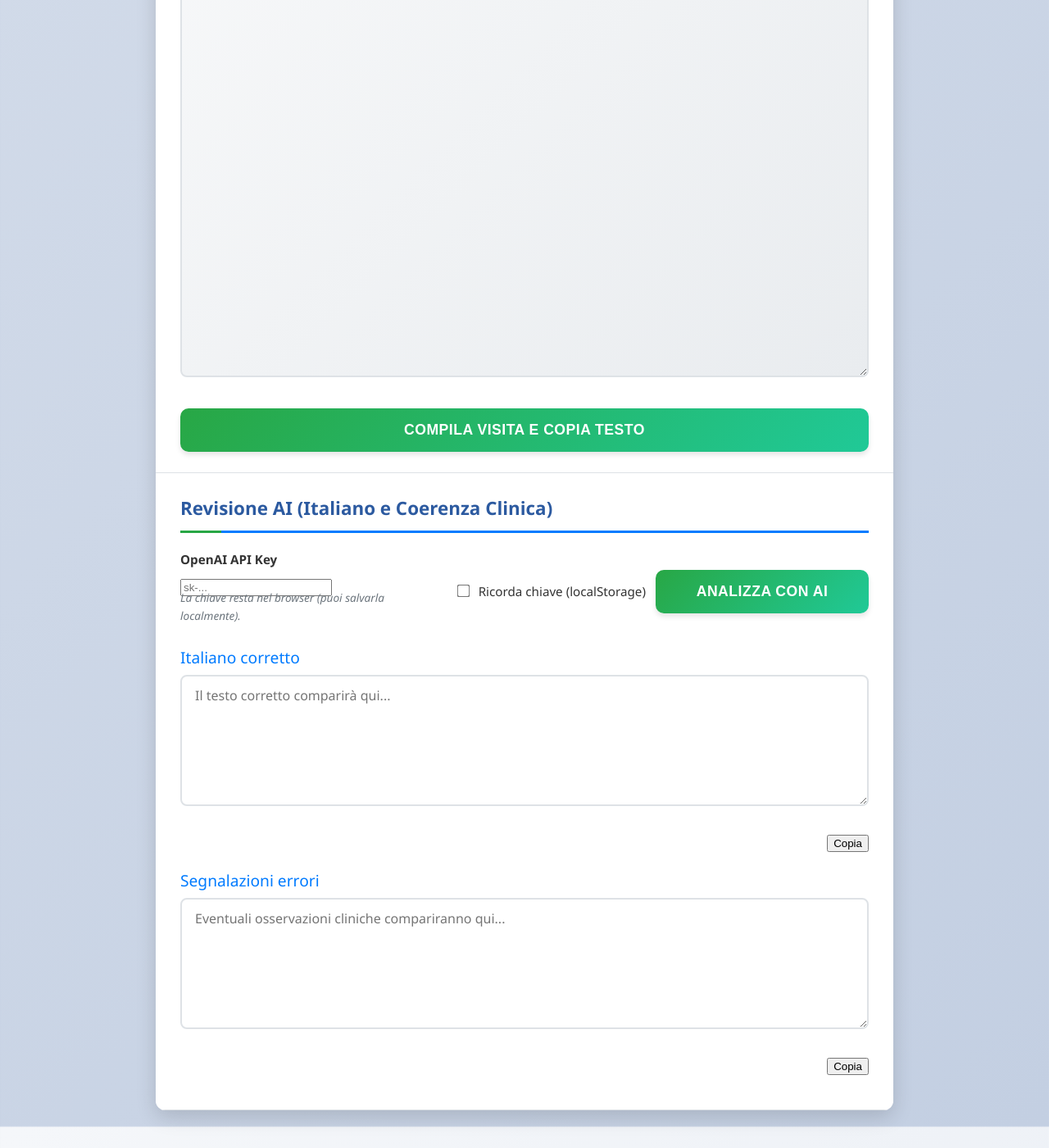
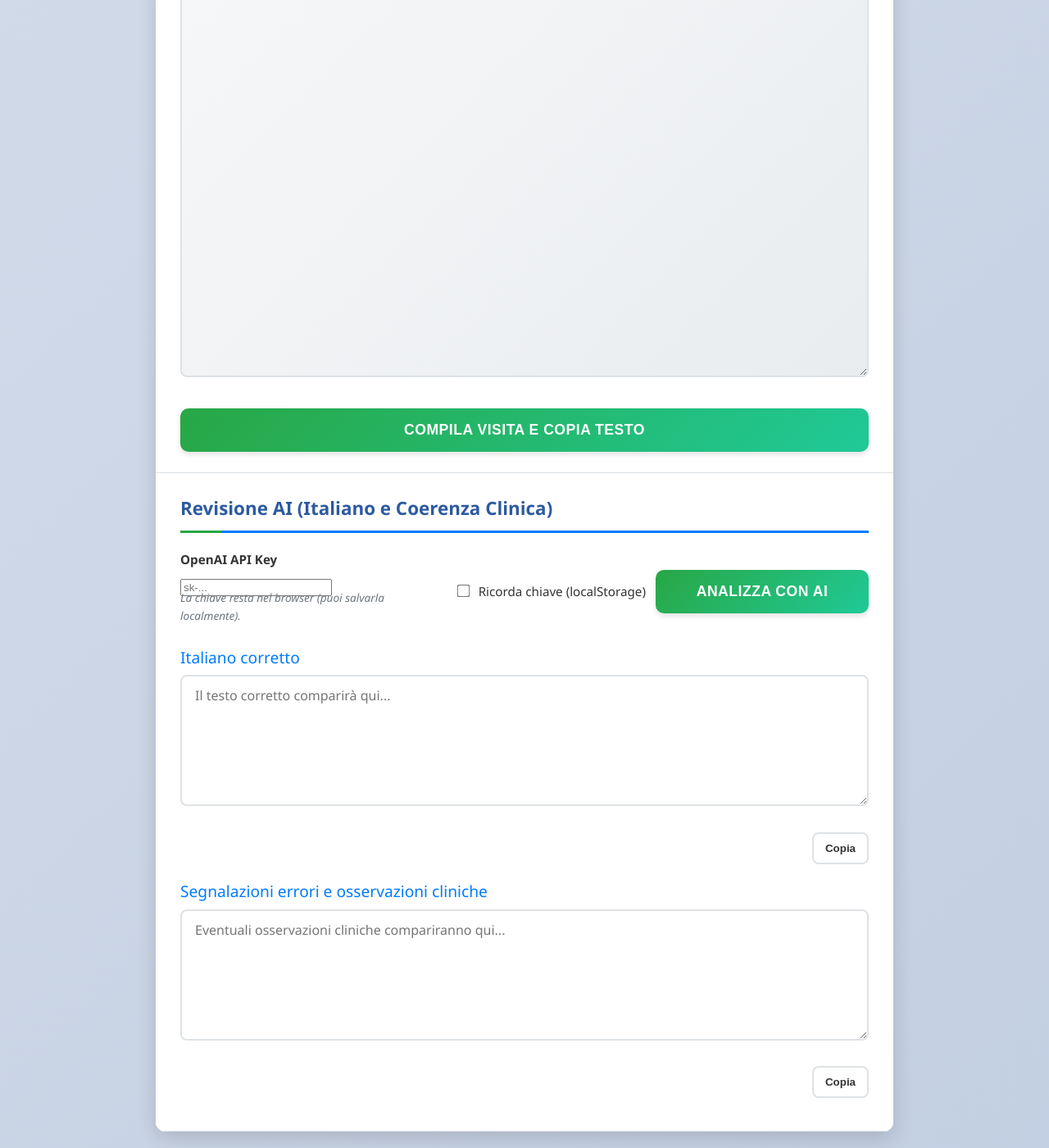
Before and after one commit to bdeornelas/bdeornelas.github.io, a Jekyll site: the page normaleapi.html, which Jekyll copies as it is, in a window 1280 px wide and 1400 px high, scrolled down 7019 px. Shown: the whole window at 82% size. Built offline with Jekyll 4.4.1, drawn with Linux system fonts in a browser that asks for light colours; before the commit the page ends 8393 px from its top, so only the background shows below that; some of the changed lines change nothing that is shown.

Commit message:
refine(normaleapi): enforce plain-text (strip markdown markers), robust heading detection for OSSERVAZIONI, and style copy buttons

```diff
--- a/normaleapi.html
+++ b/normaleapi.html
@@ -184,6 +184,9 @@
         .ai-input { max-width: 480px; }
         #ai-status { display: none; }
         #ai-italiano, #ai-errori { width: 100%; min-height: 380px; resize: vertical; }
+        .btn { display:inline-block; padding:10px 14px; border:2px solid var(--border-color); border-radius:8px; background:#fff; color:var(--text-color); font-weight:600; cursor:pointer; transition:all 0.2s ease; }
+        .btn:hover { background-color:#fafbfc; transform:translateY(-1px); }
+        .btn:active { transform:translateY(0); }
 
         /* Sezione Revisione AI */
         .ai-controls { display: flex; gap: 12px; align-items: center; flex-wrap: wrap; margin: 10px 0 15px 0; }
@@ -1135,14 +1138,14 @@
                 <h3 style="margin:0 0 6px 0; color: var(--accent-color);">Italiano corretto</h3>
                 <textarea id="ai-italiano" readonly placeholder="Il testo corretto comparirà qui..."></textarea>
                 <div style="margin-top:8px; text-align:right;">
-                    <button type="button" id="ai-copy-italiano">Copia</button>
+                    <button type="button" id="ai-copy-italiano" class="btn">Copia</button>
                 </div>
             </div>
             <div class="card" style="padding:0; border:none; box-shadow:none; margin-top:18px;">
-                <h3 style="margin:0 0 6px 0; color: var(--accent-color);">Segnalazioni errori</h3>
+                <h3 style="margin:0 0 6px 0; color: var(--accent-color);">Segnalazioni errori e osservazioni cliniche</h3>
                 <textarea id="ai-errori" readonly placeholder="Eventuali osservazioni cliniche compariranno qui..."></textarea>
                 <div style="margin-top:8px; text-align:right;">
-                    <button type="button" id="ai-copy-errori">Copia</button>
+                    <button type="button" id="ai-copy-errori" class="btn">Copia</button>
                 </div>
             </div>
         </div>
@@ -1194,6 +1197,25 @@
             `Referto da analizzare:\n---\n${referto}\n---`;
           }
 
+          function sanitizeMarkdown(s){
+            if (!s) return '';
+            let t = s.replace(/\r\n/g,'\n');
+            // Remove common Markdown formatting markers
+            t = t.replace(/\*\*/g, '');        // bold **
+            t = t.replace(/__/g, '');            // bold __
+            t = t.replace(/`+/g, '');            // code backticks
+            t = t.replace(/^\s*>\s?/gm, '');    // blockquote >
+            t = t.replace(/^#{1,6}\s*/gm, '');   // headings #
+            t = t.replace(/\u2022\s+/g, '- ');  // bullet • to dash
+            // Normalize bullet markers starting with * to "- "
+            t = t.replace(/^\s*\*+\s+/gm, '- ');
+            // Replace en/em dashes with simple hyphen
+            t = t.replace(/[\u2013\u2014]/g, '-');
+            // Remove italics underscores around words _text_
+            t = t.replace(/_(.*?)_/g, '$1');
+            return t.trim();
+          }
+
           async function runAI(){
             const key = (keyInput.value || '').trim();
             if (!key) { setStatus('Inserisci la tua OpenAI API key per procedere.', 'error'); return; }
@@ -1235,17 +1257,26 @@
               const content = data?.choices?.[0]?.message?.content || '';
               if (!content) throw new Error('Risposta vuota dall\'API.');
 
-              const re = /^\s*OSSERVAZIONI\s+CLINICHE\s*\(AI\)\s*:?/im;
-              const m = content.match(re);
+              const headingRe = /^[\s>*#\-]*\**\s*(OSSERVAZIONI|SEGNALAZIONI|NOTE)(?:\s+CLINICHE)?(?:\s*[-:–—])?(?:\s*\(?\s*(AI|IA)\s*\)\s*)?\s*:?.*$/im;
+              let m = content.match(headingRe);
               if (m) {
                 const idx = m.index || 0;
                 const testo = content.slice(0, idx).trim();
-                const osserv = content.slice(idx).replace(re, '').trim();
-                outItEl.value = testo;
-                outErrEl.value = osserv || '(Nessuna osservazione)';
+                const osserv = content.slice(idx).replace(headingRe, '').trim();
+                outItEl.value = sanitizeMarkdown(testo);
+                outErrEl.value = sanitizeMarkdown(osserv) || '(Nessuna osservazione)';
               } else {
-                outItEl.value = content.trim();
-                outErrEl.value = '(Nessuna osservazione trovata)';
+                // Fallback split if heading not matched but section present inline
+                const idx2 = content.search(/OSSERVAZIONI[^\n]{0,60}\(\s*(AI|IA)\s*\)/i);
+                if (idx2 >= 0) {
+                  const testo = content.slice(0, idx2).trim();
+                  const osserv = content.slice(idx2).replace(/OSSERVAZIONI[^\n]{0,60}\(\s*(AI|IA)\s*\)\s*:?/i, '').trim();
+                  outItEl.value = sanitizeMarkdown(testo);
+                  outErrEl.value = sanitizeMarkdown(osserv) || '(Nessuna osservazione)';
+                } else {
+                  outItEl.value = sanitizeMarkdown(content.trim());
+                  outErrEl.value = '(Nessuna osservazione trovata)';
+                }
               }
               autoResize(outItEl);
               autoResize(outErrEl);
```
